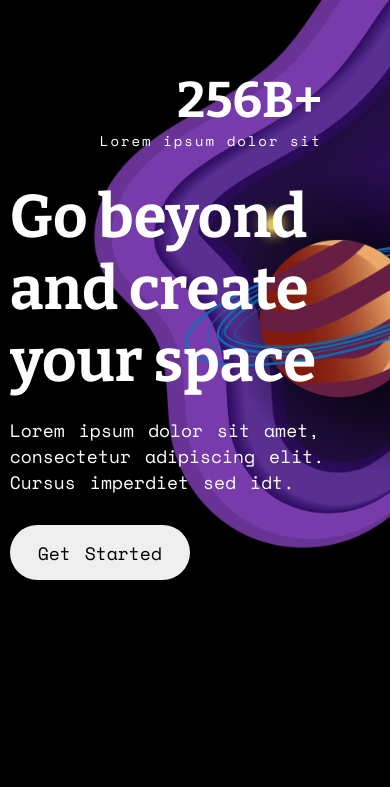
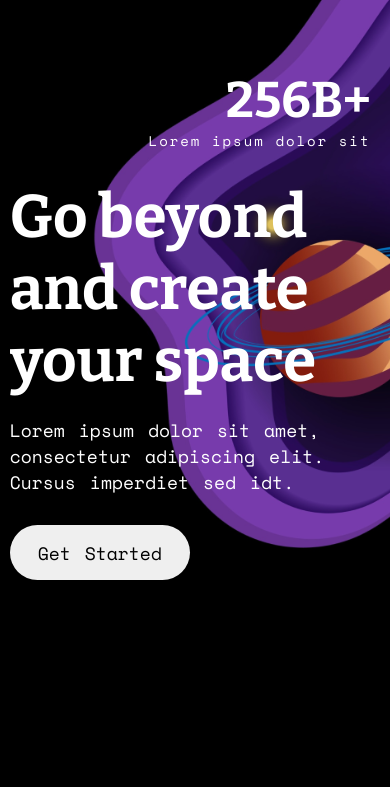
Before and after one commit to codewithNeni/Space-Travel, a plain HTML site: page index.html in a window 390 px wide. Shown: the top 787 px of the page. Drawn offline with nearby package versions, Linux system fonts and the light colour scheme.

Commit message:
Add files via upload

```diff
--- a/style.css
+++ b/style.css
@@ -79,13 +79,10 @@ button{
 
 @media (max-width:700px) {
 
-    .nav{
-        width: 65vw;
-    }
 
     .hero{
         width: 95%;
-        height: 70vh;
+        height: 65vh;
     }
 
     h1{
```
